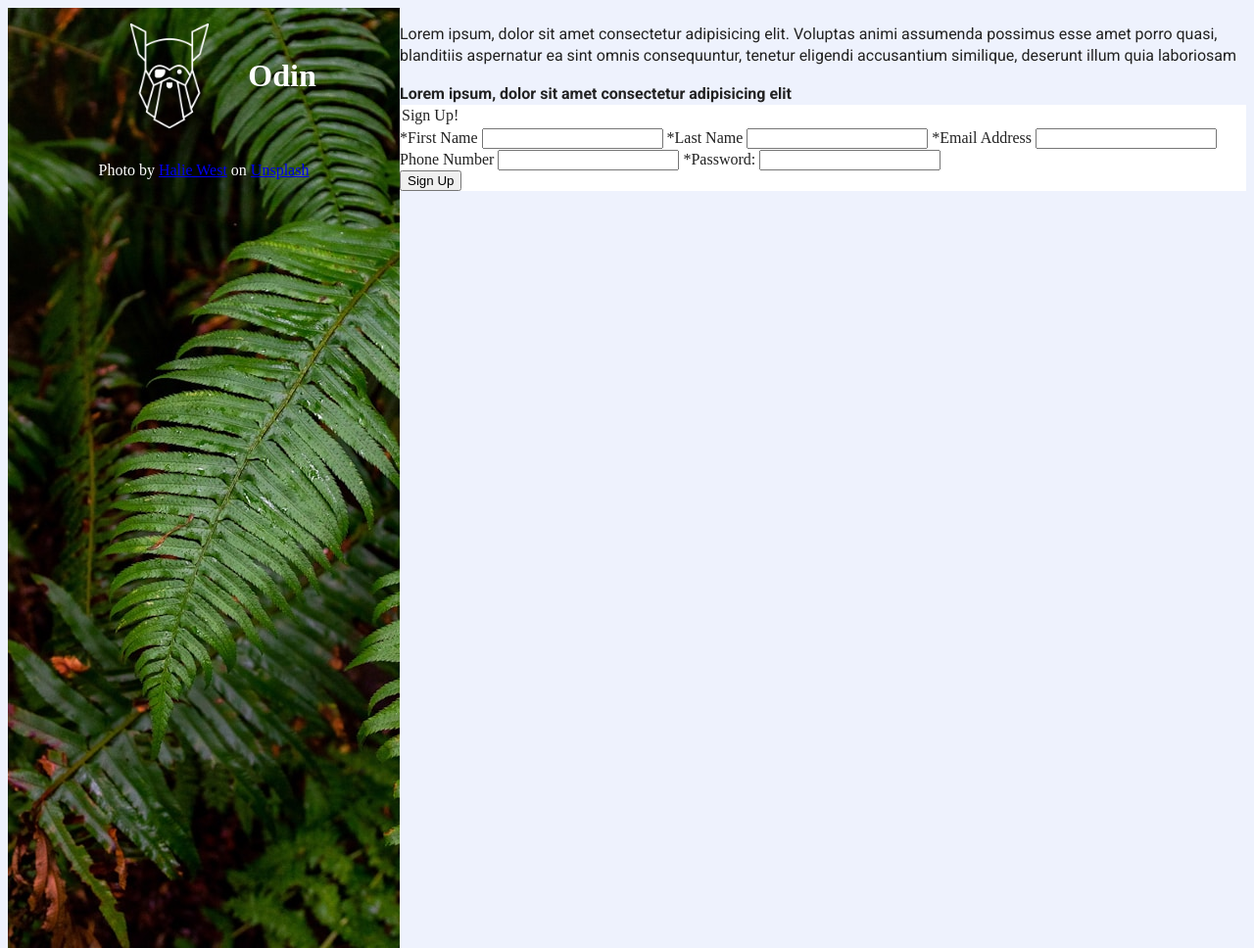
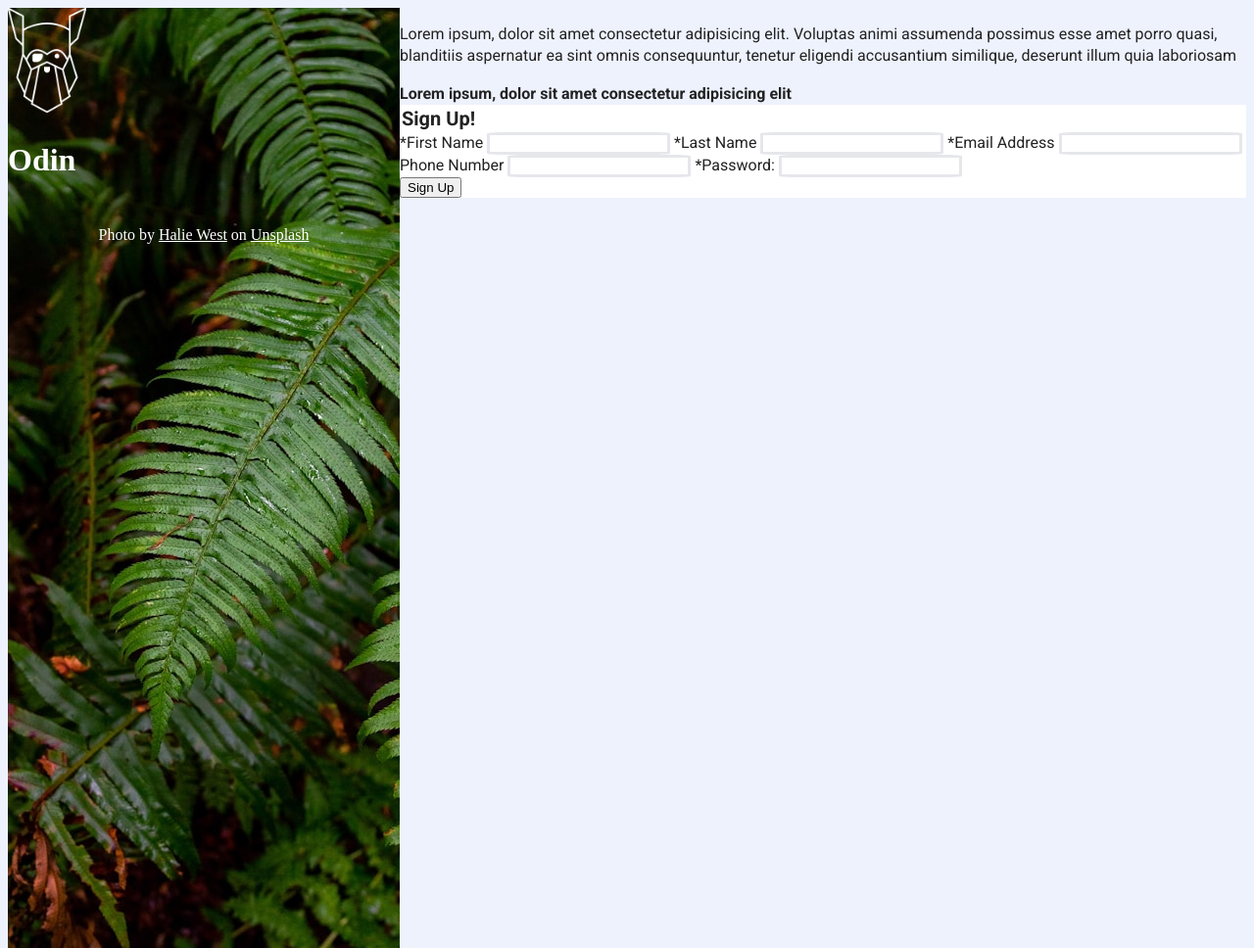
Before and after one commit to ashc735/sign-up-form, a website built with webpack: page index.html in a window 1280 px wide. Shown: the whole page at 98% size. Built offline with nearby package versions, Linux system fonts and the light colour scheme; a web font is replaced by a local one.

Commit message:
Added styles to form

```diff
--- a/css/style.css
+++ b/css/style.css
@@ -94,26 +94,30 @@ body {
   align-content: normal;
   justify-content: normal;
   align-items: normal;
+  margin: 0'
 }
 
 aside {
   background-image: url('../img/unspash.jpg');
-  background-position: cover;
   width: 25%;
   min-width: 400px;
   min-height: 960px;
+  margin: 0;
+  padding: 0;
 }
 
-aside .content-wrapper {
+.logo-content {
   display: flex;
-  flex-flow: row wrap;
   justify-content: center;
   align-items: center;
+  background-color: rgba(0, 0, 0, 0.5);
 }
 
 
 figure {
   width: 20%;
+  margin: 0;
+  padding: 0;
 }
 
 img {
@@ -121,7 +125,6 @@ img {
 }
 
 aside h1 {
-  background: black transparent;
   font-family: 'Sedan SC';
   color: white;
   font-size: 2em;
@@ -131,8 +134,12 @@ aside h1 {
   color: white;
   font-family: 'Sedan SC';
   display: flex;
-  justify-content: space-between;
+  justify-content: center;
   align-items: flex-end;
+}
+
+.credits a {
+  color: white;
 }
 
 
@@ -164,6 +171,28 @@ form {
   background: white;
   display: flex;
   flex-flow: row wrap;
+}
+
+fieldset {
+  font-family: 'Roboto';
+  font-size: 1rem;
+}
+
+legend {
+  font-family: 'Roboto';
+  font-size: 1.25rem;
+  font-weight: bold;
+}
+
+input {
+  border: #E5E7EB solid;
+  border-radius: 7%;
+  gap: 5px;
+
+}
+
+button {
+
 }
 
 
```
